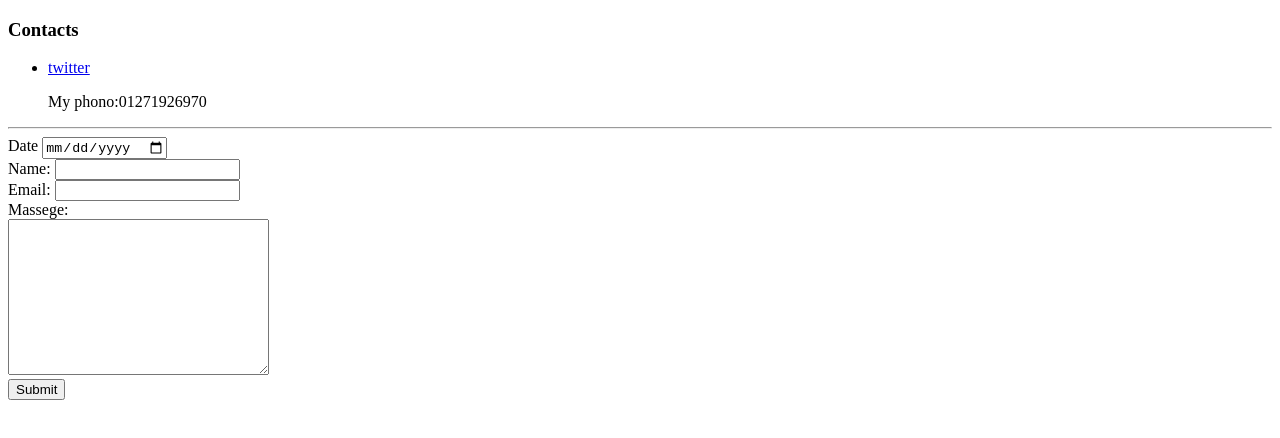
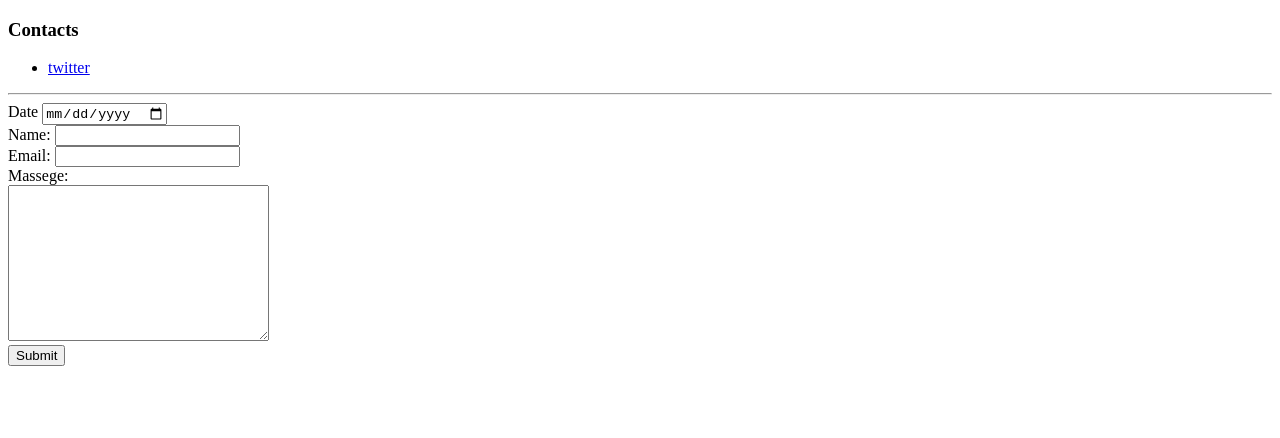
Before and after one commit to HemaX10/CV, a plain HTML site: page Contact me.html in a window 1280 px wide. Drawn offline with Linux system fonts and the light colour scheme.

Commit message:
Add files via upload

```diff
--- a/Contact me.html
+++ b/Contact me.html
@@ -11,7 +11,6 @@
 <h3>Contacts </h3>
 <ul>
     <li><a href="https://twitter.com/hema_aymen55">twitter</a></li>
-    <p> My phono:01271926970</p>
 </ul>
 <hr>
 <form class="" action="mailto:ebrhaimaymenzaki55@gmail.com" method="post" enctype="text/plain">
```
